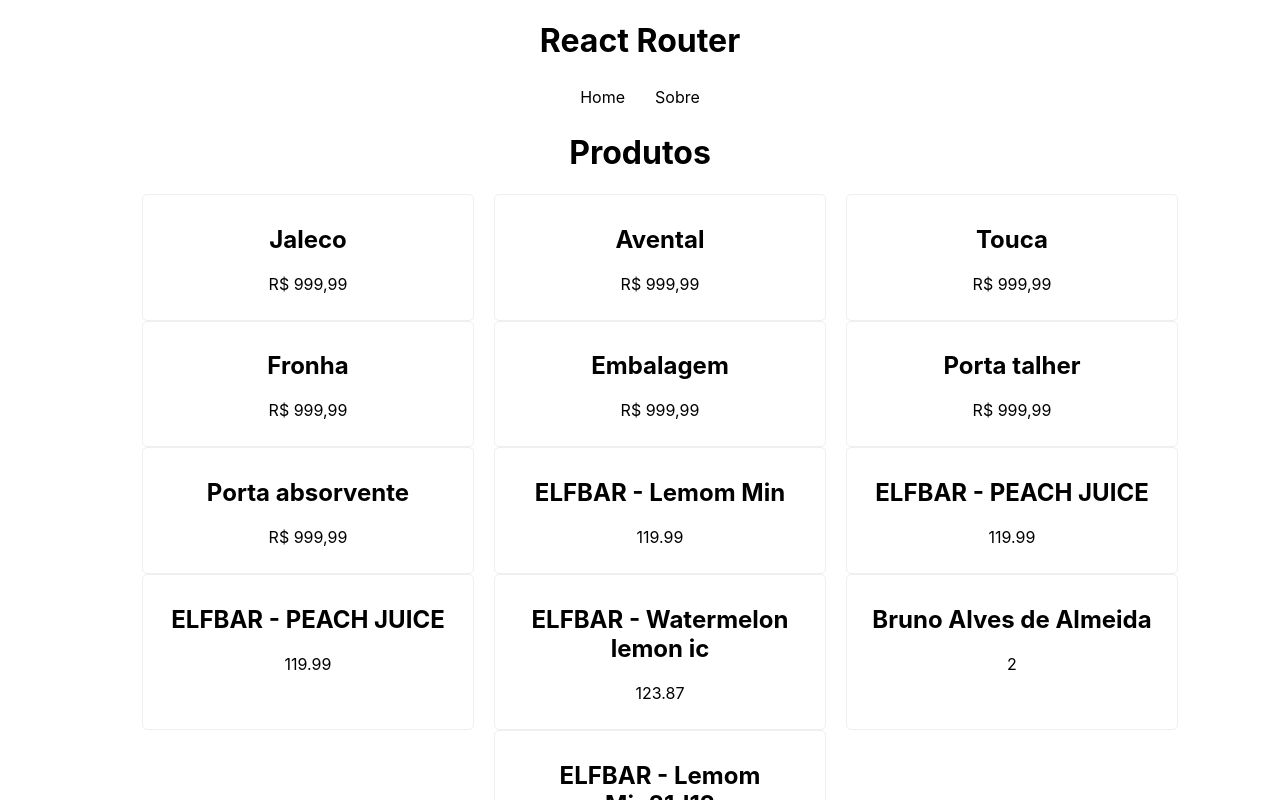
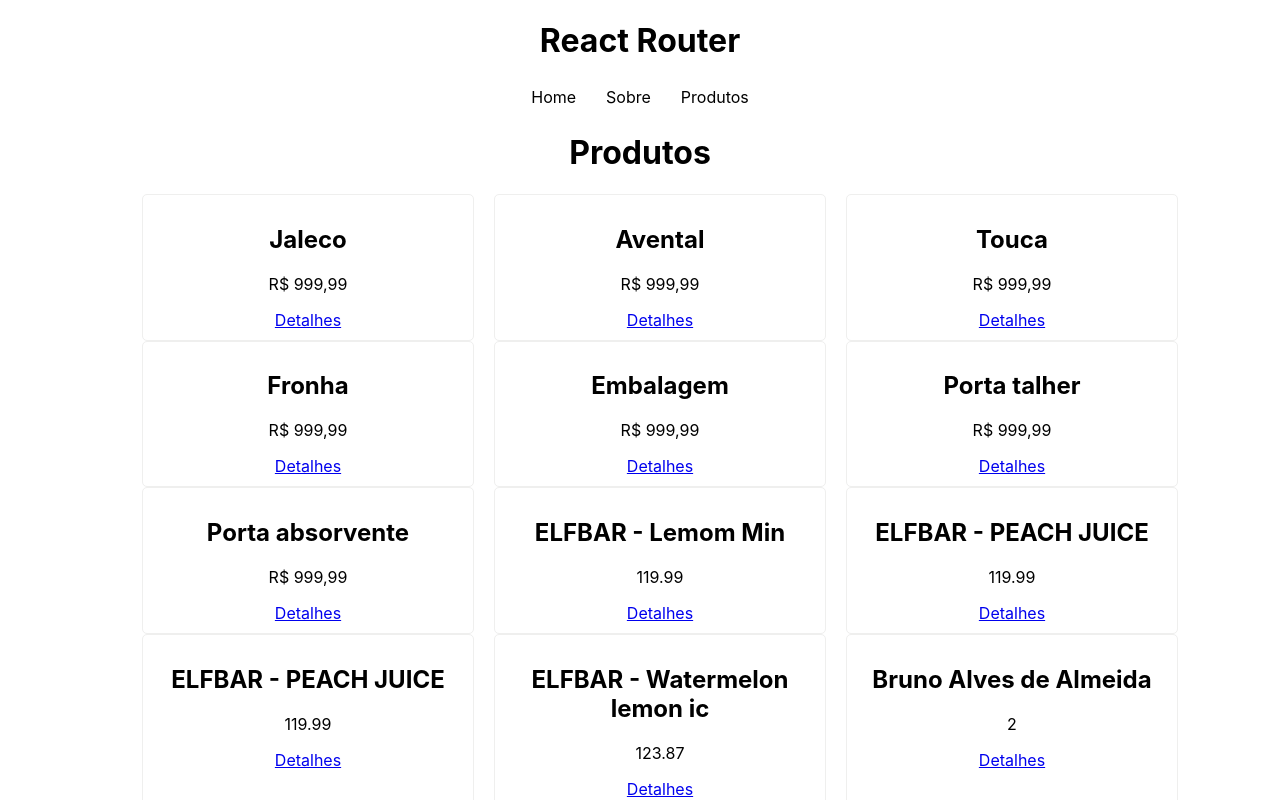
Before and after one commit to BrunoAlz/REACT-4_ROUTERS, a React (Create React App) app in the folder react_routers/: page / in a window 1280 px wide. Shown: the top 800 px of the page. Built offline with nearby package versions, Linux system fonts and the light colour scheme; data requests are answered from the project's data file.

Commit message:
Implementando rota dinâmica para os Produtos

```diff
--- a/react_routers/src/App.js
+++ b/react_routers/src/App.js
@@ -1,21 +1,23 @@
-import './App.css';
+import "./App.css";
 
-import {BrowserRouter, Routes, Route} from 'react-router-dom'
+import { BrowserRouter, Routes, Route } from "react-router-dom";
 
-import Home from './pages/Home'
-import About from './pages/About'
+import Home from "./pages/Home";
+import About from "./pages/About";
 
-import NavBar from './components/NavBar';
+import NavBar from "./components/NavBar";
+import Product from "./pages/Product";
 
 function App() {
   return (
     <div className="App">
       <h1>React Router</h1>
       <BrowserRouter>
-      <NavBar />
+        <NavBar />
         <Routes>
-          <Route path='/' element={<Home />} />
-          <Route path='/about' element={<About />} />
+          <Route path="/" element={<Home />} />
+          <Route path="/about" element={<About />} />
+          <Route path="/products/:id" element={<Product />} />
         </Routes>
       </BrowserRouter>
     </div>
--- a/react_routers/src/components/NavBar.js
+++ b/react_routers/src/components/NavBar.js
@@ -6,6 +6,7 @@
     <nav>
       <Link to="/">Home</Link>
       <Link to="/About">Sobre</Link>
+      <Link to="/products/:id">Produtos</Link>
     </nav>
   );
 };
--- a/react_routers/src/pages/Home.js
+++ b/react_routers/src/pages/Home.js
@@ -1,6 +1,6 @@
 import { Link } from "react-router-dom";
 import { useFetch } from "../hooks/useFetch";
-import './Home.css';
+import "./Home.css";
 
 const Home = () => {
   const url = "http://localhost:3000/products";
@@ -17,6 +17,7 @@
             <li key={item.id}>
               <h2>{item.name}</h2>
               <p>{item.price}</p>
+              <Link to={`/products/${item.id}`}>Detalhes</Link>
             </li>
           ))}
       </ul>
--- /dev/null
+++ b/react_routers/src/pages/Product.js
@@ -0,0 +1,11 @@
+import { useParams } from "react-router-dom";
+
+const Product = () => {
+  const { id } = useParams();
+
+  return <>
+  <p>ID DO PRODUTO {id}</p>
+  </>;
+};
+
+export default Product;
```
